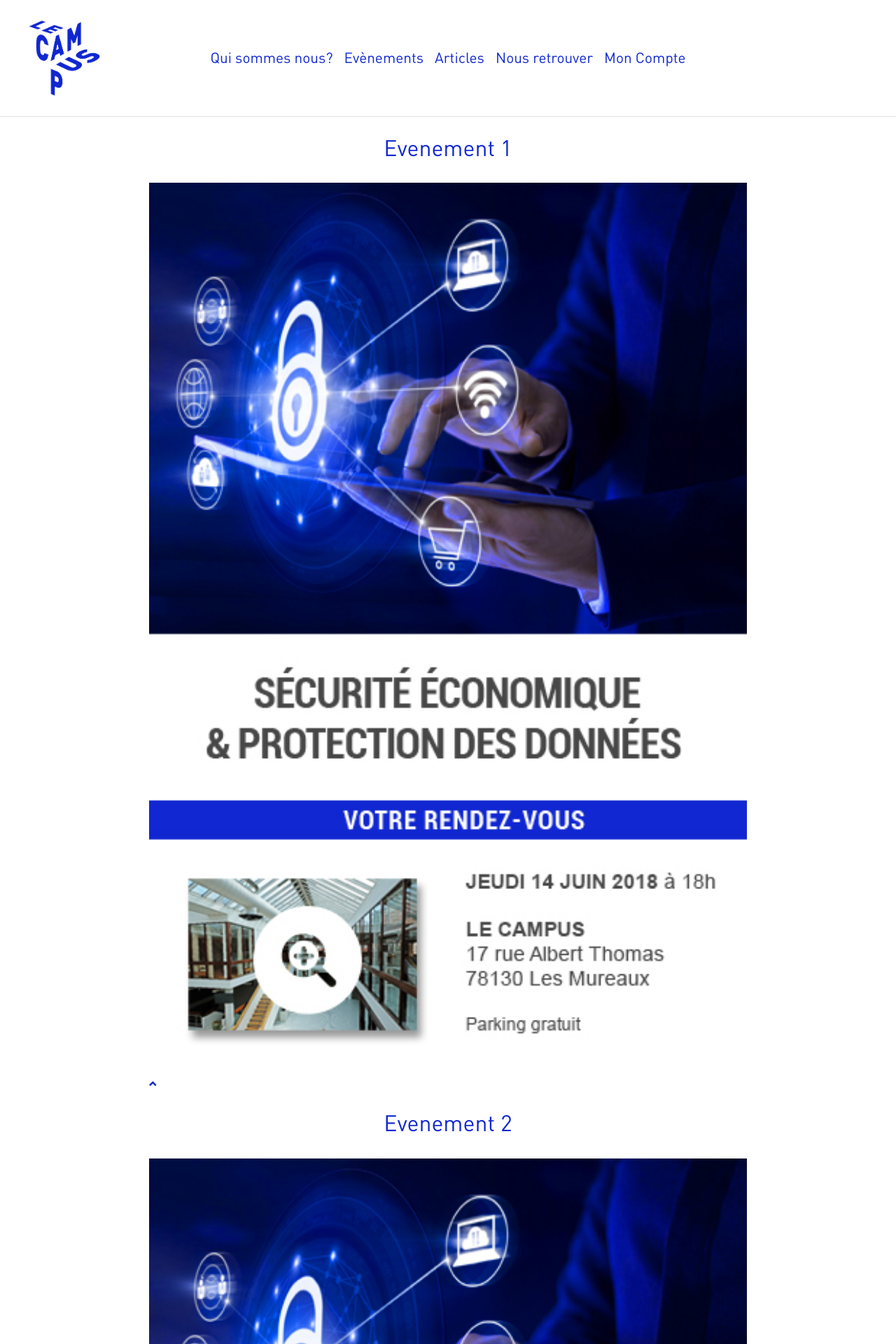
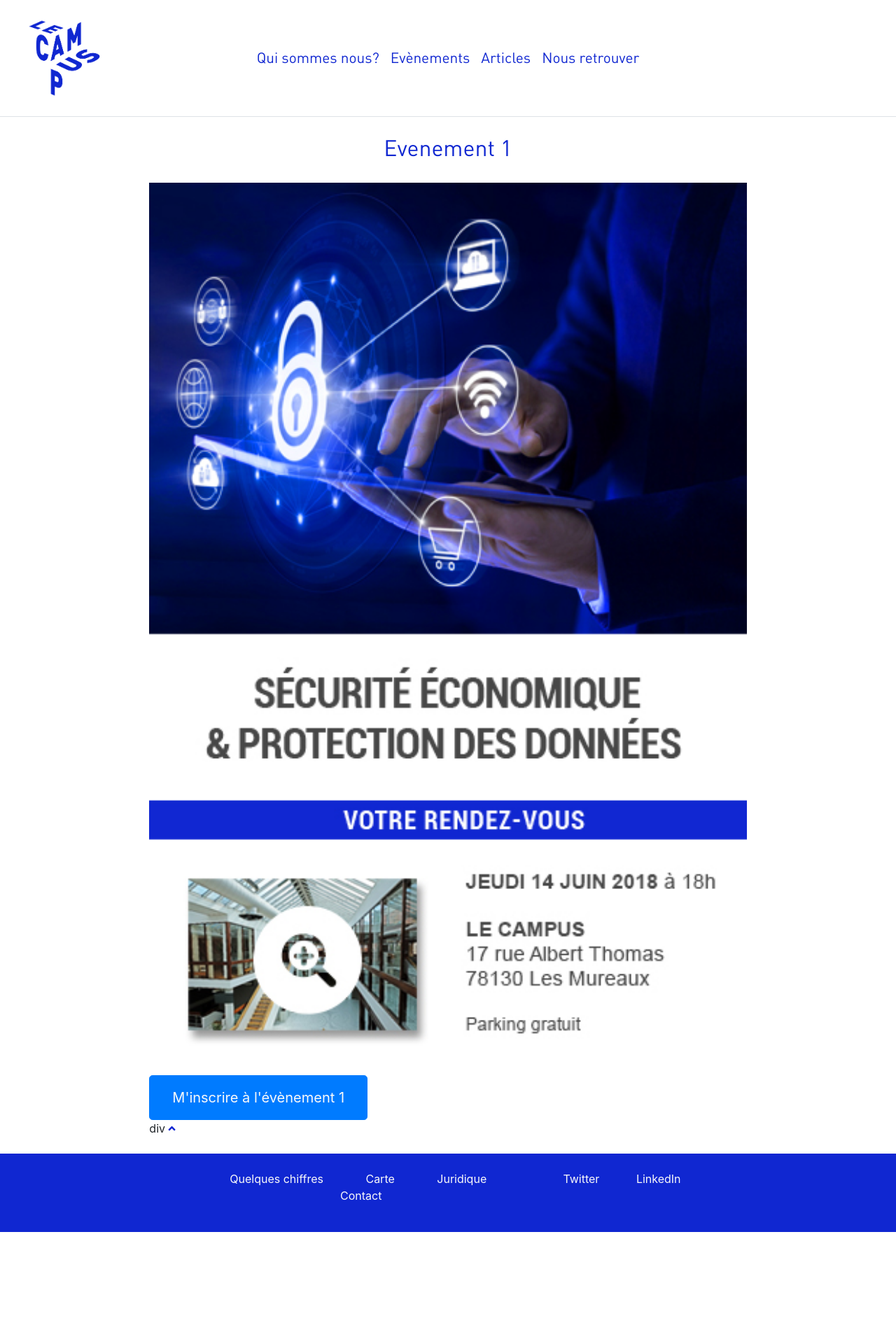
Before and after one commit to jclejeune/projet_php_natif, a PHP site: page /events.php in a window 1280 px wide. Shown: the top 1920 px of the page at 70% size. After the commit the page ends 1760 px from the top, so only its background shows below. Run offline with PHP 8.4, Linux system fonts and the light colour scheme; some libraries are stand-ins or nearby versions.

Commit message:
10/07/2018_matin
déplacement menu user.php (formulaire)

```diff
--- a/events.php
+++ b/events.php
@@ -6,27 +6,8 @@ require_once './inc/header.php';
             <div class="col-md-10 offset-md-1 p-0">
                 <h2 class="py-4 text-center">Evenement 1</h2>
                 <a href="#"><img class="justify-content-center w-100" src="./assets/img/lp_img_main.jpg"></a>
-                <a class="text-campus" href="#top"><i class="fas fa-angle-up"></i></a>
-            </div>
-        </div>
-        <div class="row">
-            <div class="col-md-10 offset-md-1 p-0">
-                <h2 class="py-4 text-center">Evenement 2</h2>
-                <a href="#"><img class="justify-content-center w-100" src="./assets/img/lp_img_main.jpg"></a>
-                <a class="text-campus" href="#top"><i class="fas fa-angle-up"></i></a>
-            </div>
-        </div>
-        <div class="row">
-            <div class="col-md-10 offset-md-1 p-0">
-                <h2 class="py-4 text-center">Evenement 3</h2>
-                <a href="#"><img class="justify-content-center w-100" src="./assets/img/lp_img_main.jpg"></a>
-                <a class="text-campus" href="#top"><i class="fas fa-angle-up"></i></a>
-            </div>
-        </div>
-        <div class="row">
-            <div class="col-md-10 offset-md-1 p-0">
-                <h2 class="py-4 text-center">Evenement 4</h2>
-                <a href="#"><img class="justify-content-center w-100" src="./assets/img/lp_img_main.jpg"></a>
+                <button type="button" class="btn btn-primary btn-lg"><a class="nav-item nav-link text-light" href="user.php">M'inscrire à l'évènement 1</a></button><br>
+                div
                 <a class="text-campus" href="#top"><i class="fas fa-angle-up"></i></a>
             </div>
         </div>
--- a/inc/header.php
+++ b/inc/header.php
@@ -23,7 +23,6 @@
                     <a class="nav-item nav-link titre-2" href="events.php">Evènements</a>
                     <a class="nav-item nav-link titre-2" href="articles.php">Articles</a>
                     <a class="nav-item nav-link titre-2" href="trouvernous.php">Nous retrouver</a>
-                    <a class="nav-item nav-link titre-2" href="user.php">Mon Compte</a>
                 </div>
             </div>
         </nav>
```
Also changed, not shown: user.php (+1 -14 lines).
